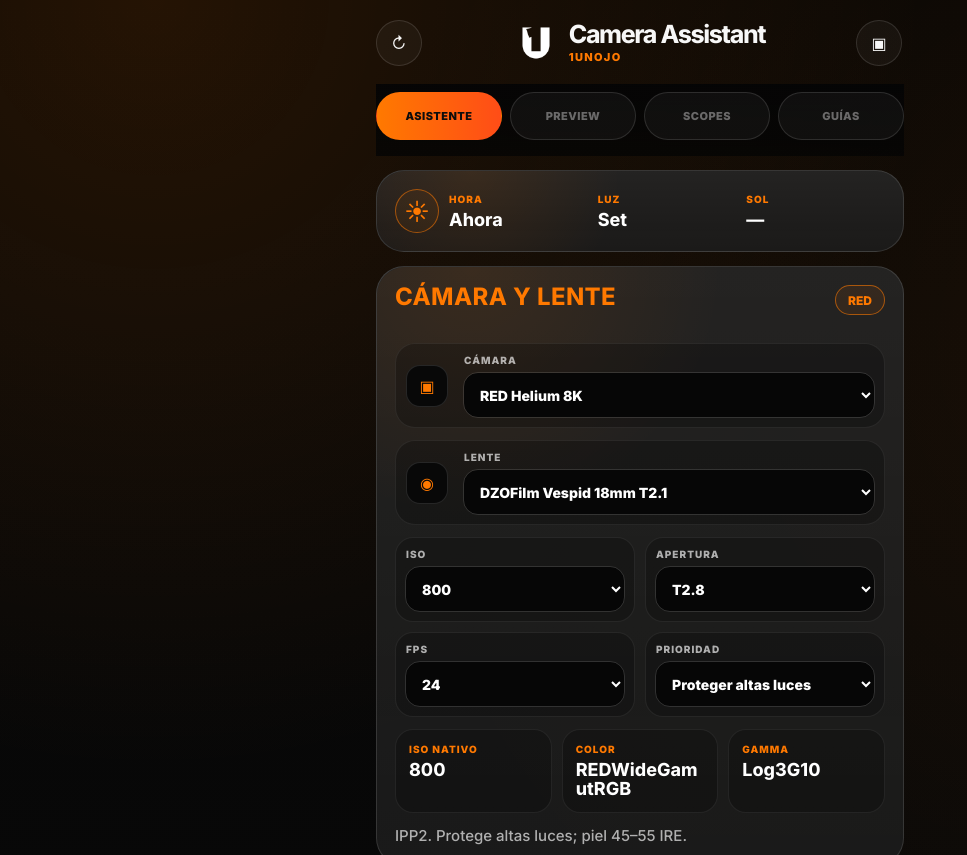
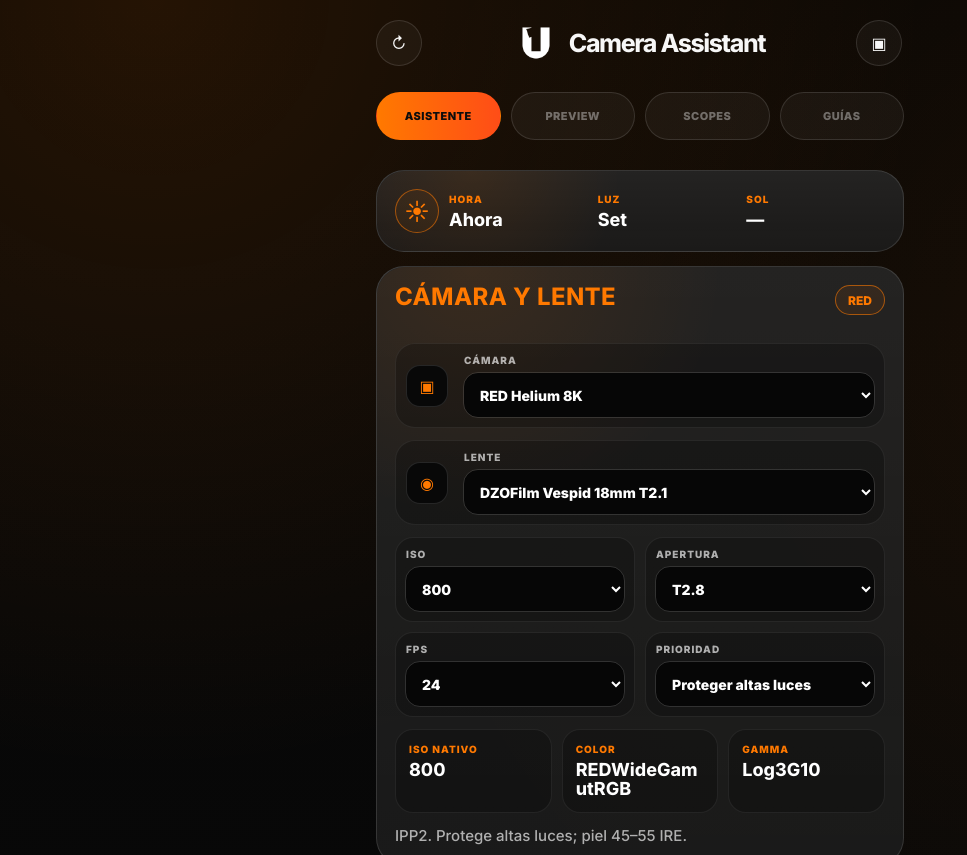
Before and after one commit to 1unojo/1unojo-camera-assistant, a plain HTML site: page index.html in a window 1280 px wide. Shown: the top 855 px of the page, without its empty margins (0-967 px from the left). Drawn offline with Linux system fonts and the light colour scheme.

Commit message:
Rediseño completo V5

```diff
--- a/index.html
+++ b/index.html
@@ -16,7 +16,7 @@
         <img src="assets/logo.png" alt="1UnOjo" class="brand-logo">
         <div>
           <strong>Camera Assistant</strong>
-          <span>1UnOjo</span>
+
         </div>
       </div>
 
--- a/style.css
+++ b/style.css
@@ -111,16 +111,19 @@
   text-transform: uppercase;
 }
 
-.nav-pill {
-  position: sticky;
-  top: 0;
-  z-index: 30;
-  display: grid;
-  grid-template-columns: repeat(4, 1fr);
-  gap: 8px;
-  padding: 8px 0 16px;
-  background: linear-gradient(180deg, rgba(5,5,5,.96), rgba(5,5,5,.82));
-  backdrop-filter: blur(18px);
+.nav-pill{
+    position:sticky;
+    top:0;
+    z-index:30;
+
+    display:grid;
+    grid-template-columns:repeat(4,1fr);
+    gap:10px;
+
+    padding:8px 0 16px;
+
+    background:transparent;
+    backdrop-filter:none;
 }
 
 .tab {
```
